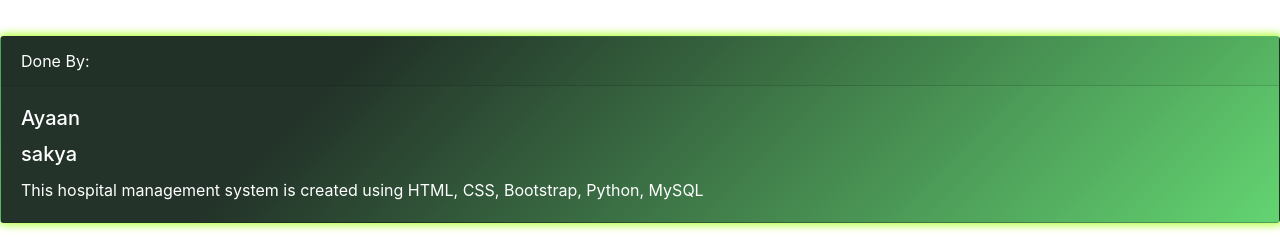
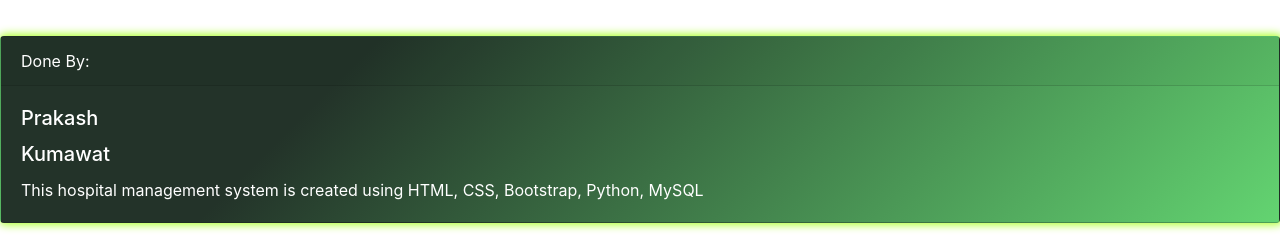
Before and after one commit to kirito0026/HMS, a Flask app: page /doctors in a window 1280 px wide. Shown: the part 551-800 px from the top of the page. Run offline with Flask 3, Linux system fonts and the light colour scheme; parts of the project's set-up code (start-up, migrations or seed data) failed here and were passed over.

Commit message:
Update base.html

```diff
--- a/templates/base.html
+++ b/templates/base.html
@@ -90,8 +90,8 @@
     <div class="card text-white bg-dark">
         <div class="card-header">Done By:</div>
         <div class="card-body">
-            <h5 class="card-title">Ayaan</h5>
-            <h5 class="card-title">sakya</h5>
+            <h5 class="card-title">Prakash</h5>
+            <h5 class="card-title">Kumawat</h5>
             <p class="card-text">This hospital management system is created using HTML, CSS, Bootstrap, Python, MySQL</p>
         </div>
     </div>
```
